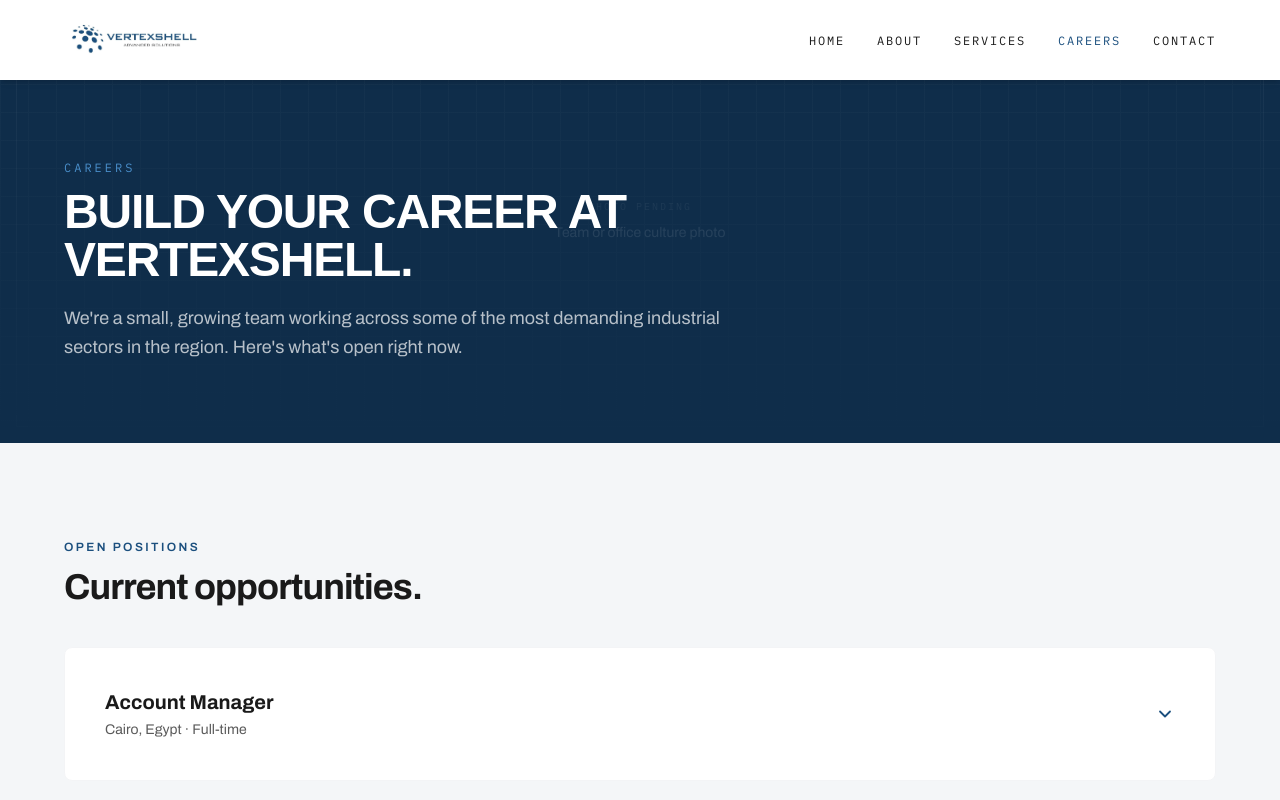
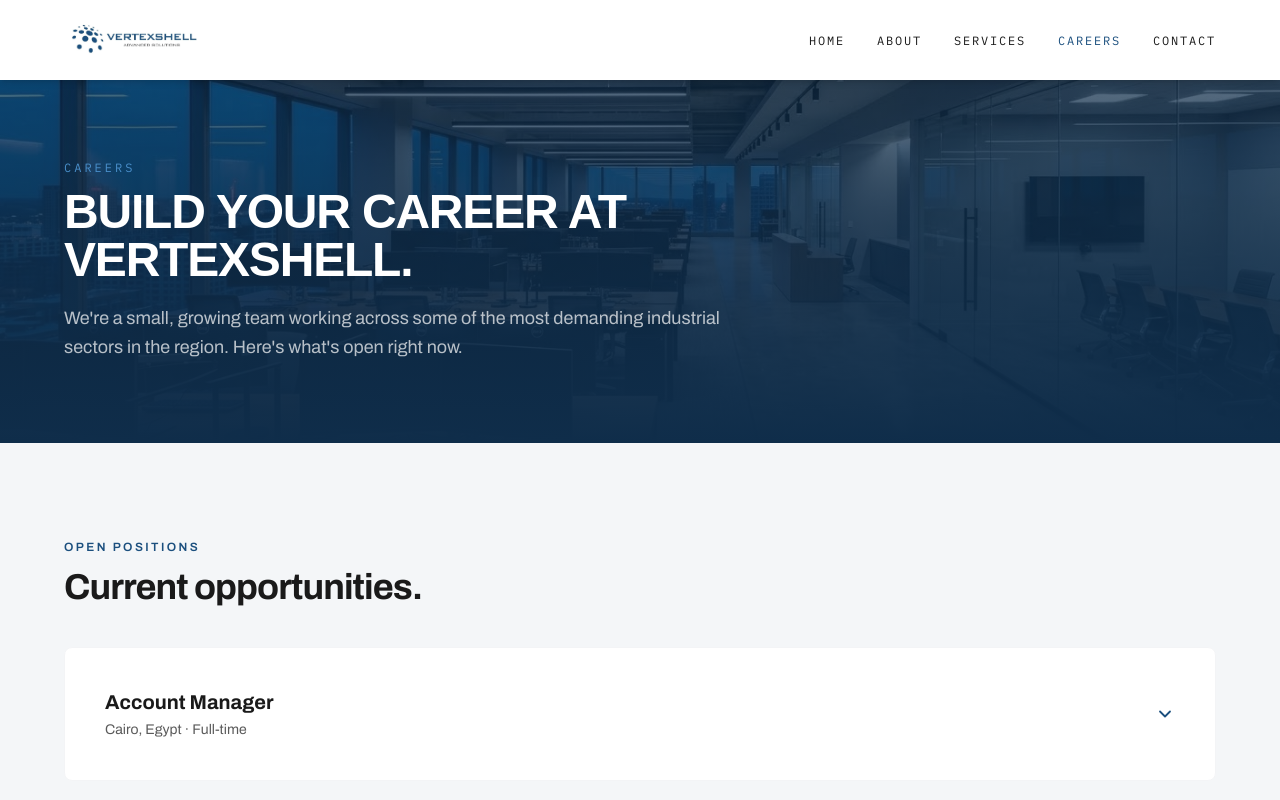
Before and after one commit to web-vx/vx-webapp, a Next.js app: page /careers in a window 1280 px wide. Shown: the top 800 px of the page. Built offline with nearby package versions, Linux system fonts and the light colour scheme; a web font is replaced by a local one.

Commit message:
Use office photo for careers page hero background
Add photoSrc support to PageHero and wire the new office-background.jpg
into the Careers hero, replacing the placeholder.

```diff
--- a/app/careers/page.tsx
+++ b/app/careers/page.tsx
@@ -19,7 +19,8 @@
           eyebrow="Careers"
           title="Build your career at VertexShell."
           description="We're a small, growing team working across some of the most demanding industrial sectors in the region. Here's what's open right now."
-          photoLabel="Team or office culture photo"
+          photoSrc="/images/office-background.jpg"
+          photoLabel="Modern open-plan office at dusk"
         />
         <OpenPositions />
       </main>
--- a/components/PageHero.tsx
+++ b/components/PageHero.tsx
@@ -5,12 +5,15 @@
   title: string;
   description?: string;
   photoLabel?: string;
+  photoSrc?: string;
 }
 
-export default function PageHero({ eyebrow, title, description, photoLabel }: PageHeroProps) {
+export default function PageHero({ eyebrow, title, description, photoLabel, photoSrc }: PageHeroProps) {
   return (
     <section className="relative bg-navy overflow-hidden pt-32 pb-16 md:pt-40 md:pb-20">
-      {photoLabel && <MediaPanel label={photoLabel} fill className="opacity-60" />}
+      {photoLabel && (
+        <MediaPanel src={photoSrc} label={photoLabel} fill className="opacity-60" />
+      )}
       <div className="absolute inset-0 bg-gradient-to-b from-navy/40 via-navy/70 to-navy" />
 
       <div className="relative mx-auto max-w-[1200px] px-6">
```
Also changed, not shown: public/images/office-background.jpg (added).
